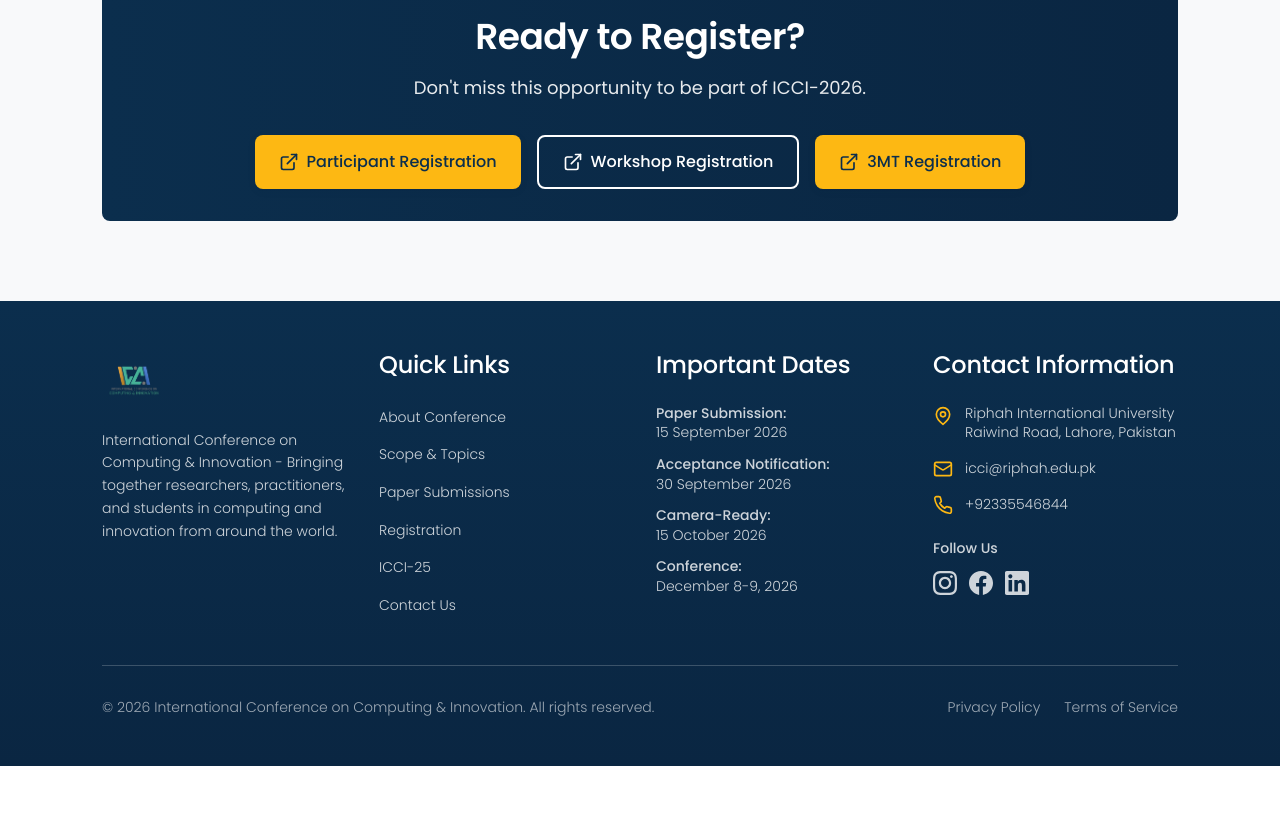
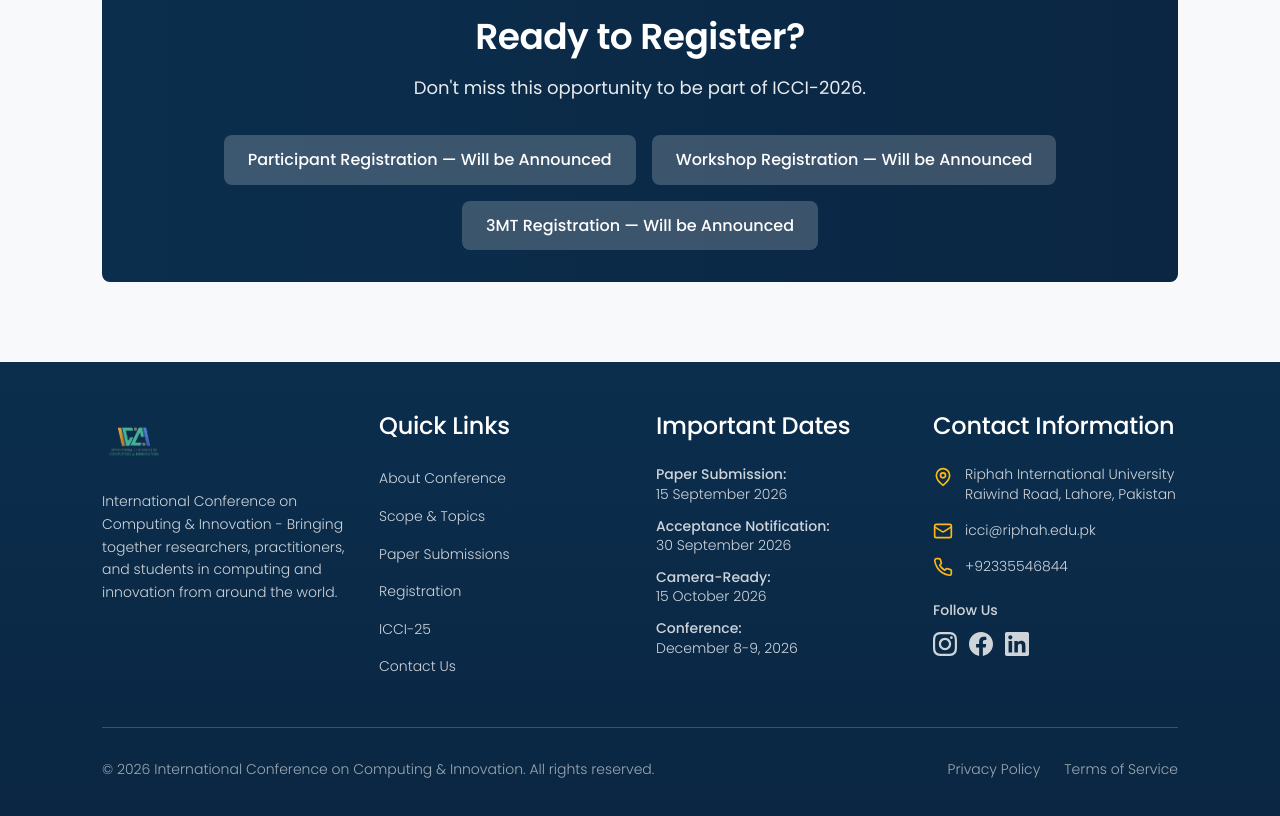
Before and after one commit to haroon147/icci-25, a React (Vite) app in the folder frontend/: page /registration in a window 1280 px wide. Shown: the part 2200-3016 px from the top of the page. Before the commit the page ends 2966 px from the top, so only its background shows below. Built offline with nearby package versions, Linux system fonts and the light colour scheme.

Commit message:
Replace registration buttons with Will be Announced badges
Participant Registration, Workshop Registration, and 3MT Registration
links replaced with static non-clickable badges until forms are open.

Co-Authored-By: Claude Sonnet 4.6 <noreply@anthropic.com>

```diff
--- a/frontend/src/pages/Registration.jsx
+++ b/frontend/src/pages/Registration.jsx
@@ -356,33 +356,15 @@ export default function Registration() {
               Don't miss this opportunity to be part of ICCI-2026.
               </p>
               <div className="flex flex-col sm:flex-row gap-4 justify-center flex-wrap">
-                <a
-                  href="https://forms.gle/U7ejNthhXqh4h11J8"
-                  target="_blank"
-                  rel="noopener noreferrer"
-                  className="btn-primary bg-accent hover:bg-accent-dark text-primary inline-flex items-center justify-center"
-                >
-                  <ExternalLink className="h-5 w-5 mr-2" />
-                  Participant Registration
-                </a>
-                <a
-                  href="https://forms.gle/hVWWPhEAwxgetCVM9"
-                  target="_blank"
-                  rel="noopener noreferrer"
-                  className="btn-secondary border-white text-white hover:bg-white hover:text-primary inline-flex items-center justify-center"
-                >
-                  <ExternalLink className="h-5 w-5 mr-2" />
-                  Workshop Registration
-                </a>
-                <a
-                  href="https://forms.gle/ZFEwn4Cw1xDy3AHz5"
-                  target="_blank"
-                  rel="noopener noreferrer"
-                  className="btn-primary bg-accent hover:bg-accent-dark text-primary inline-flex items-center justify-center"
-                >
-                  <ExternalLink className="h-5 w-5 mr-2" />
-                  3MT Registration
-                </a>
+                <div className="bg-white/20 text-white font-medium py-3 px-6 rounded-lg cursor-default select-none inline-flex items-center justify-center">
+                  Participant Registration — Will be Announced
+                </div>
+                <div className="bg-white/20 text-white font-medium py-3 px-6 rounded-lg cursor-default select-none inline-flex items-center justify-center">
+                  Workshop Registration — Will be Announced
+                </div>
+                <div className="bg-white/20 text-white font-medium py-3 px-6 rounded-lg cursor-default select-none inline-flex items-center justify-center">
+                  3MT Registration — Will be Announced
+                </div>
               </div>
 
             </div>
```
